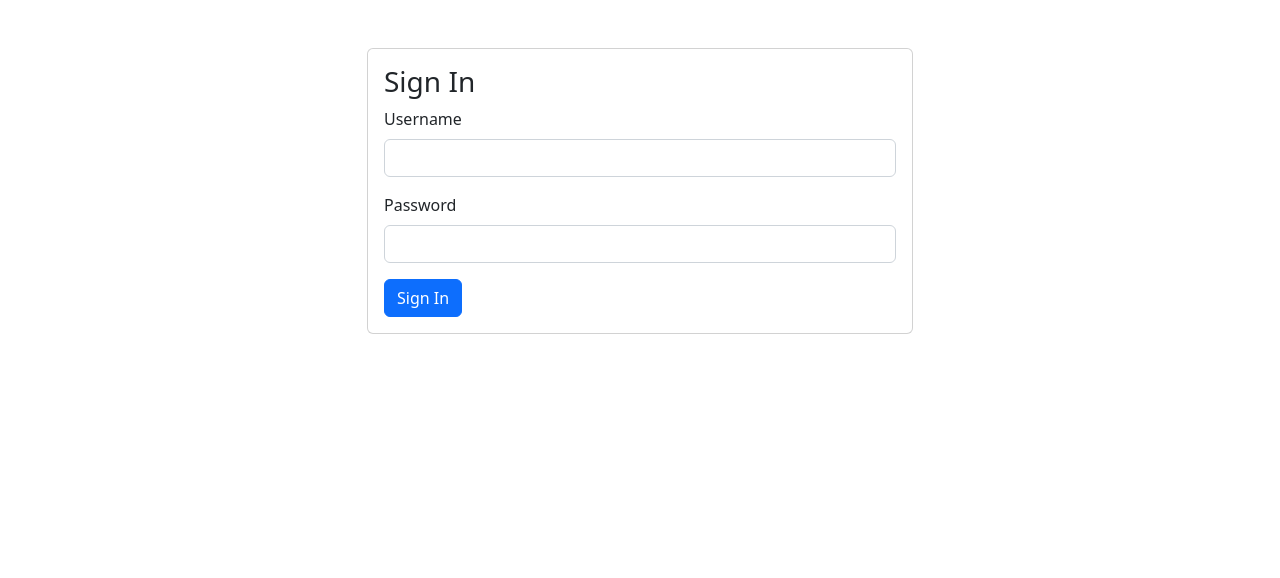
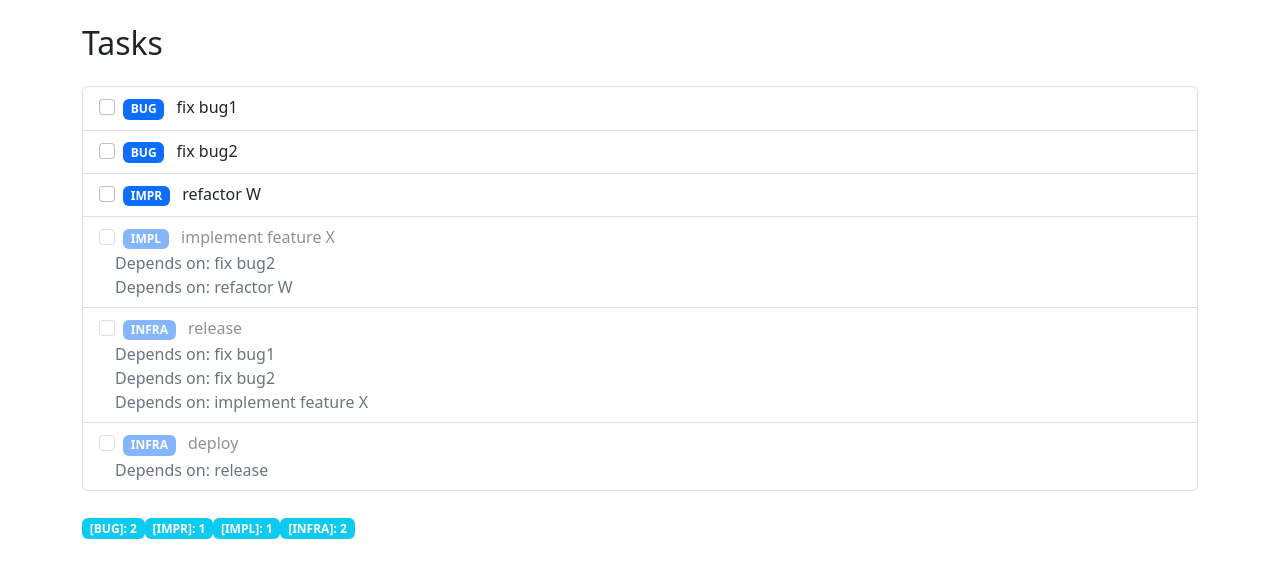
Before and after one commit to nyanmyohtet/ng-task-list, an Angular app: page /sign-in in a window 1280 px wide. Shown: the top 578 px of the page. Built offline with nearby package versions, Linux system fonts and the light colour scheme.

Commit message:
finish impl

```diff
--- a/src/app/app.component.html
+++ b/src/app/app.component.html
@@ -1 +1 @@
-<router-outlet></router-outlet>
+<app-task-list></app-task-list>
--- a/src/app/task-list/task-list.component.html
+++ b/src/app/task-list/task-list.component.html
@@ -1,70 +1,27 @@
-<div class="container">
-  <div class="d-flex justify-content-between align-items-center mb-3">
-    <h1 class="title-text">Transaction List</h1>
-    <button class="btn btn-danger" (click)="signOut()">Sign Out</button>
-  </div>
-
-  <div class="d-flex justify-content-between mb-3">
-    <div class="dropdown me-2">
-      <button class="btn btn-outline-secondary dropdown-toggle" type="button" data-bs-toggle="dropdown"
-        aria-expanded="false">{{ selectedFilterDisplayName }}</button>
-      <ul class="dropdown-menu dropdown-menu-end">
-        <li *ngFor="let filterType of filterTypes">
-          <a class="dropdown-item" (click)="chooseFilterType(filterType.displayName)">
-            {{ filterType.displayName }}
-          </a>
+<div class="container mt-4">
+  <h2 class="mb-4">Tasks</h2>
+  <ul class="list-group">
+    <li *ngFor="let task of tasks" class="list-group-item">
+      <div class="form-check">
+        <input type="checkbox" class="form-check-input" [(ngModel)]="task.completed"
+          [disabled]="!canCompleteTask(task)">
+        <label class="form-check-label" [class.completed]="task.completed">
+          <span class="badge bg-primary me-2">{{ task.type }}</span>
+          {{ task.name }}
+        </label>
+      </div>
+      <ul *ngIf="task.deps.length > 0" class="list-unstyled ps-3">
+        <li *ngFor="let dep of task.deps" [class.completed]="isDependencyCompleted(dep)" class="text-secondary">
+          Depends on: <span>{{ dep }}</span>
         </li>
       </ul>
-    </div>
+    </li>
+  </ul>
 
-    <div class="input-group mb-3">
-      <div class="position-relative">
-        <input type="text" class="form-control p-2" placeholder="Filter transaction" aria-label="Transaction label"
-          aria-describedby="button-addon2" [(ngModel)]="filterValue">
-        <div class="cancel-search position-absolute" role="button">
-          <i class="bi bi-x-lg" (click)="resetFilter()"></i>
-        </div>
-      </div>
-
-      <button class="btn btn-primary" (click)="performSearch()">Search</button>
-    </div>
-  </div>
-
-  <div class="container transaction-wrap">
-    <div class="row">
-      <div class="col-md-1 text-md-end">ID</div>
-      <div class="col-md-2 text-md-end">Customer ID</div>
-      <div class="col-md-2 text-md-center">Account Number</div>
-      <div class="col-md-6 text-md-start">Description</div>
-      <div class="col-md-1 text-center">Action</div>
-    </div>
-    <ng-container *ngFor="let taskItem of transactions">
-      <app-task-item [taskItem]="taskItem" (editTransactionItem)="editTransactionItem($event)">
-      </app-task-item>
-    </ng-container>
-  </div>
-
-  <div class="d-flex align-items-center">
-    <!-- Pagination Controls -->
-    <!-- <nav aria-label="Page navigation example" class="mt-3">
-      <ul class="pagination">
-        <li class="page-item" [ngClass]="{ disabled: _currentPage === 1 }">
-          <a class="page-link" (click)="changePage(_currentPage - 1)">Previous</a>
-        </li>
-        <li class="page-item" *ngFor="let page of pages" [ngClass]="{ active: page === _currentPage }">
-          <a class="page-link" (click)="changePage(page)">{{ page }}</a>
-        </li>
-        <li class="page-item" [ngClass]="{ disabled: _currentPage === totalPages }">
-          <a class="page-link" (click)="changePage(_currentPage + 1)">Next</a>
-        </li>
-      </ul>
-    </nav> -->
-
-    <!-- Page Size Selector -->
-    <!-- <div class="ms-3">
-      <select class="form-select" [(ngModel)]="_itemsPerPage" (change)="onItemsPerPageChange($event.target.value)">
-        <option *ngFor="let size of pageSizes" [value]="size">{{ size }}</option>
-      </select>
-    </div> -->
-  </div>
+  <footer class="mt-4">
+    <span class="badge bg-info">[BUG]: {{ getTaskCounts().BUG }}</span>
+    <span class="badge bg-info">[IMPR]: {{ getTaskCounts().IMPR }}</span>
+    <span class="badge bg-info">[IMPL]: {{ getTaskCounts().IMPL }}</span>
+    <span class="badge bg-info">[INFRA]: {{ getTaskCounts().INFRA }}</span>
+  </footer>
 </div>
--- a/src/app/task-list/task-list.component.scss
+++ b/src/app/task-list/task-list.component.scss
@@ -1,28 +1,4 @@
-@import "bootstrap/scss/functions";
-@import "bootstrap/scss/variables";
-@import "bootstrap/scss/mixins";
-
-:host {
-  --task-list-compnent-font-weight: 700;
-  --task-list-compnent-color: $primary;
-  --task-list-compnent-cancel-search-top: 9px;
-  --task-list-compnent-cancel-search-right: 10px;
-
-  @include media-breakpoint-down(sm) {
-    // put mobile styling/adjustments here
-  }
-
-  .header {
-    font-weight: var(--task-list-compnent-font-weight);
-    color: var(--task-list-compnent-color);
-  }
-
-  .container {
-    .position-relative {
-      .cancel-search {
-        top: var(--task-list-compnent-cancel-search-top);
-        right: var(--task-list-compnent-cancel-search-right);
-      }
-    }
-  }
+.completed {
+  text-decoration: line-through;
+  color: gray;
 }
--- a/src/app/task-list/task-list.component.ts
+++ b/src/app/task-list/task-list.component.ts
@@ -1,146 +1,65 @@
-import { Component, OnInit } from "@angular/core";
-import { Subject } from "rxjs";
-import { takeUntil } from "rxjs/operators";
-import { AuthService } from "../auth.service";
-import { TaskFilterType } from "./task-filter-type";
-import { TaskItem } from "./task-item/task-item";
-import { TaskService } from "./task.service";
+import { Component } from "@angular/core";
+
+interface Task {
+  type: string;
+  name: string;
+  deps: string[];
+  completed: boolean;
+}
 
 @Component({
   selector: "app-task-list",
   templateUrl: "./task-list.component.html",
   styleUrls: ["./task-list.component.scss"],
 })
-export class TaskListComponent implements OnInit {
-  public transactions$: TaskItem[]; // async list of Transaction items
-  public selectedFilterType: string; // the current filter type (like 'by label) which used to filter transaction by
-  public filterValue: string = "";
-
-  public readonly filterTypes: TaskFilterType[] = [
-    { displayName: "Customer ID", apiKey: "customerId" },
-    { displayName: "Account Number", apiKey: "accountNumber" },
-    { displayName: "Description", apiKey: "description" },
+export class TaskListComponent {
+  tasks: Task[] = [
+    { type: "BUG", name: "fix bug1", deps: [], completed: false },
+    { type: "BUG", name: "fix bug2", deps: [], completed: false },
+    { type: "IMPR", name: "refactor W", deps: [], completed: false },
+    {
+      type: "IMPL",
+      name: "implement feature X",
+      deps: ["fix bug2", "refactor W"],
+      completed: false,
+    },
+    {
+      type: "INFRA",
+      name: "release",
+      deps: ["fix bug1", "fix bug2", "implement feature X"],
+      completed: false,
+    },
+    { type: "INFRA", name: "deploy", deps: ["release"], completed: false },
   ];
 
-  public openAddEditModal: Subject<TaskItem> = new Subject(); // the caller for add/edit modal
-  public onAddEditComplete: Subject<void> = new Subject(); // the ajax complete result callback
+  getTaskCounts() {
+    const counts = {
+      BUG: 0,
+      IMPR: 0,
+      IMPL: 0,
+      INFRA: 0,
+    };
 
-  public get transactions(): Readonly<TaskItem[]> {
-    return this._transactionList;
+    this.tasks.forEach((task) => {
+      if (!task.completed) {
+        counts[task.type]++;
+      }
+    });
+
+    return counts;
   }
 
-  private _transactionList: TaskItem[] = [];
-  private _totalItems: number = 0;
-  public _itemsPerPage: number = 10;
-  public _currentPage: number = 1;
+  canCompleteTask(task: Task): boolean {
+    if (task.deps.length === 0) return true;
 
-  public pageSizes: number[] = [10, 20, 50, 100];
-
-  private _filterBSDestroyed$: Subject<string> = new Subject();
-  private _getTransactionListDestroyed$: Subject<TaskItem[]> = new Subject();
-  private _deleteTransactionItemDestroyed$: Subject<any> = new Subject();
-  private _addTransactionItemDestroyed$: Subject<TaskItem> = new Subject();
-  private _editTransactionItemDestroyed$: Subject<TaskItem> = new Subject();
-
-  public selectedFilterDisplayName: string;
-
-  constructor(
-    private transactionService: TaskService,
-    private authService: AuthService
-  ) {}
-
-  signOut(): void {
-    this.authService.signOut();
-  }
-
-  public ngOnInit(): void {
-    this.selectedFilterType = this.filterTypes[0].apiKey;
-    this.selectedFilterDisplayName = this.filterTypes[0].displayName;
-    this.getTransactionList({
-      customerId: "",
-      accountNumber: "",
-      description: "",
+    return task.deps.every((dep) => {
+      const depTask = this.tasks.find((t) => t.name === dep);
+      return depTask ? depTask.completed : false;
     });
   }
 
-  public ngOnDestroy(): void {
-    this._filterBSDestroyed$.complete();
-    this._getTransactionListDestroyed$.complete();
-    this._addTransactionItemDestroyed$.complete();
-    this._editTransactionItemDestroyed$.complete();
-    this._deleteTransactionItemDestroyed$.complete();
-  }
-
-  public getTransactionList(paramsObj?: any): void {
-    this.transactionService
-      .getTransactionList(paramsObj, this._currentPage, this._itemsPerPage)
-      .pipe(takeUntil(this._getTransactionListDestroyed$))
-      .subscribe((response) => {
-        this._transactionList = response.items;
-        this._totalItems = response.totalItems;
-      });
-  }
-
-  public chooseFilterType(displayName: string): void {
-    const selectedFilter = this.filterTypes.find(
-      (ft) => ft.displayName === displayName
-    );
-    if (selectedFilter) {
-      this.selectedFilterType = selectedFilter.apiKey;
-      this.selectedFilterDisplayName = selectedFilter.displayName;
-      this.performSearch();
-    }
-  }
-
-  public performSearch(): void {
-    const paramsObj: any = {
-      customerId: "",
-      accountNumber: "",
-      description: "",
-    };
-
-    if (this.selectedFilterType && this.filterValue) {
-      paramsObj[this.selectedFilterType] = this.filterValue;
-    }
-
-    this.getTransactionList(paramsObj);
-  }
-
-  public resetFilter(): void {
-    this.filterValue = "";
-    this.performSearch();
-  }
-
-  public editTransactionItem(taskItem: TaskItem): void {
-    this.transactionService
-      .editTransactionItem(taskItem)
-      .pipe(takeUntil(this._editTransactionItemDestroyed$))
-      .subscribe(() => {
-        this.performSearch();
-      });
-  }
-
-  public changePage(page: number): void {
-    if (page < 1 || page > this.totalPages) return;
-    this._currentPage = page;
-    this.performSearch();
-  }
-
-  public onItemsPerPageChange(value: string): void {
-    this._itemsPerPage = +value;
-    this._currentPage = 1;
-    this.performSearch();
-  }
-
-  public get pages(): number[] {
-    const pages = [];
-    for (let i = 1; i <= this.totalPages; i++) {
-      pages.push(i);
-    }
-    return pages;
-  }
-
-  public get totalPages(): number {
-    return Math.ceil(this._totalItems / this._itemsPerPage);
+  isDependencyCompleted(dep: string): boolean {
+    const depTask = this.tasks.find((t) => t.name === dep);
+    return depTask ? depTask.completed : false;
   }
 }
```
